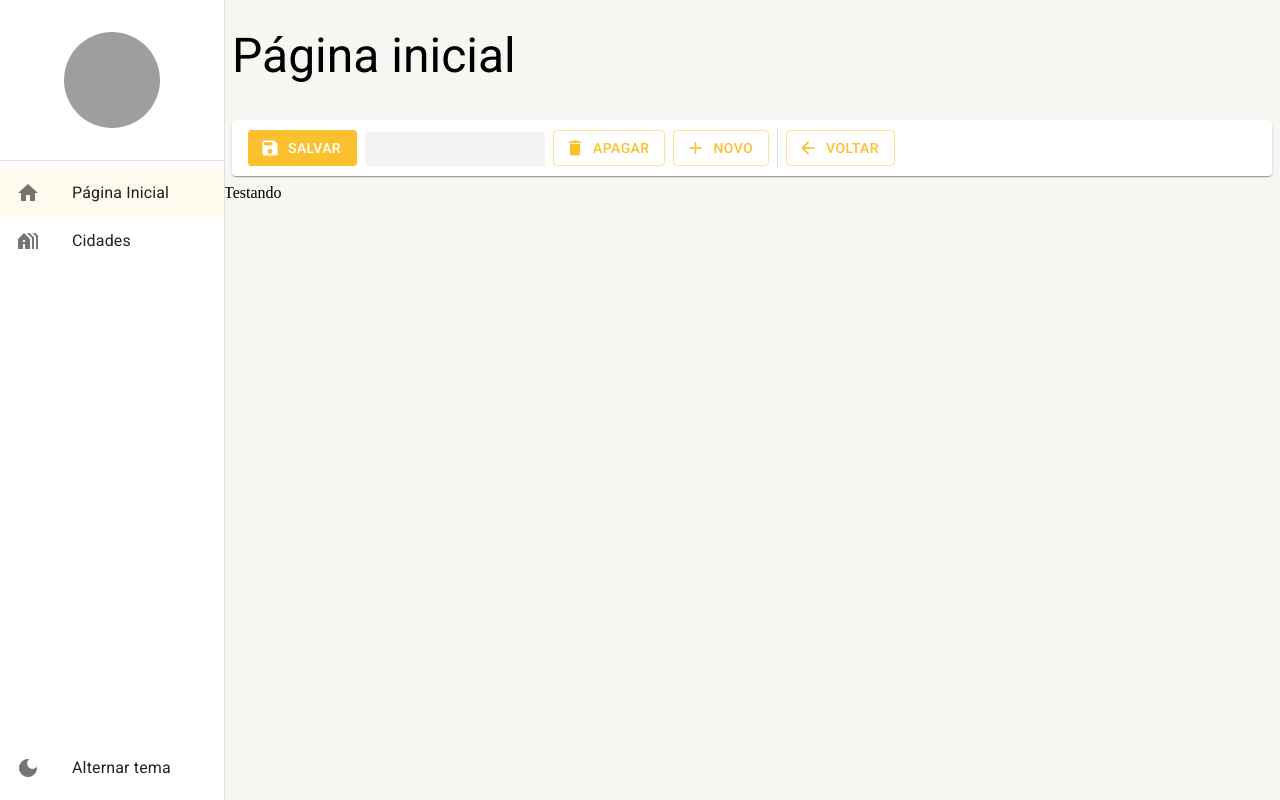
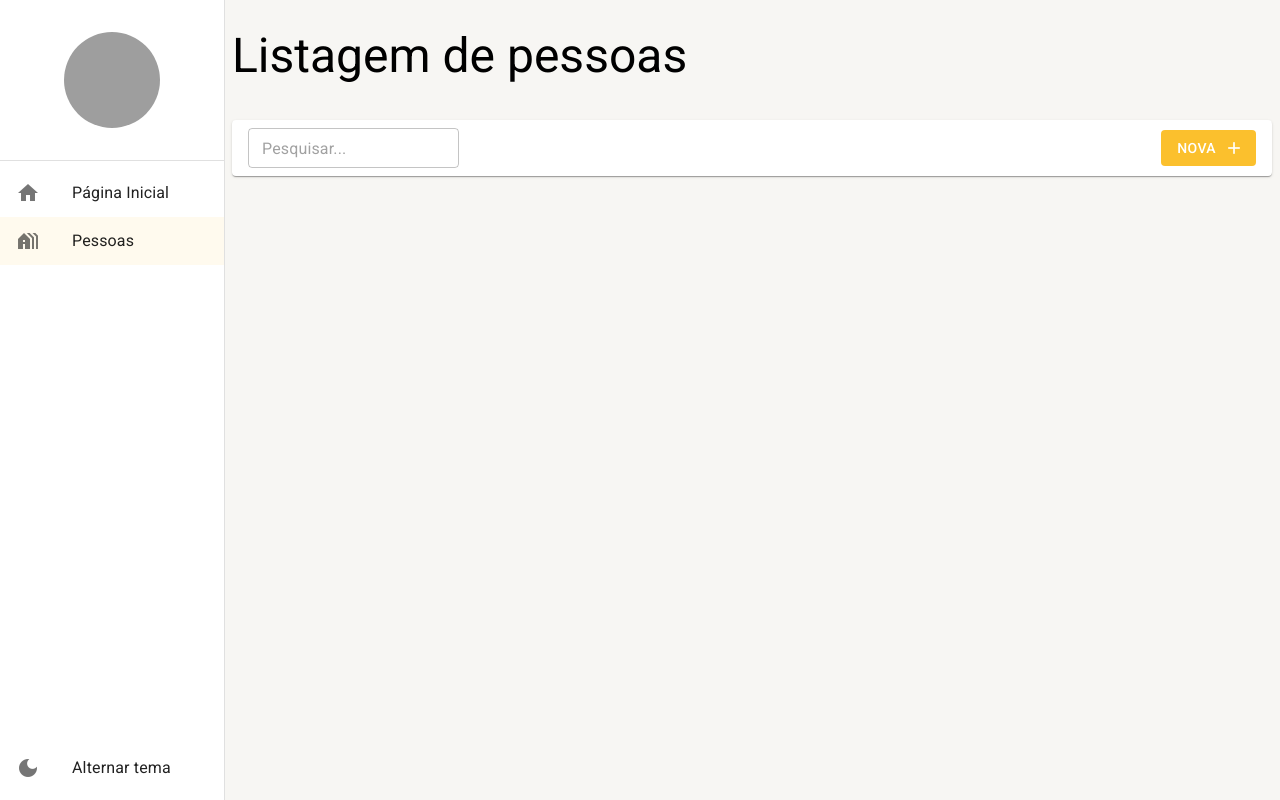
Before and after one commit to robsonbucci/youtube-react-mui-typescript, a React (Create React App) app: page /pessoas in a window 1280 px wide. Before the commit this address led to /pagina-inicial. Built offline with nearby package versions, Linux system fonts and the light colour scheme; grey boxes are pictures that could not be loaded.

Commit message:
refactor: listagem de cidades para listagem de pessoas

```diff
--- a/src/pages/index.ts
+++ b/src/pages/index.ts
@@ -1,2 +1,2 @@
+export * from './pessoas/ListagemDePessoas';
 export * from './dashboard/Dashboard';
-export * from './cidades/ListagemDeCidades';
--- a/src/pages/cidades/ListagemDeCidades.tsx
+++ b/src/pages/pessoas/ListagemDePessoas.tsx
@@ -3,16 +3,18 @@ import { LayoutBaseDePagina } from '../../shared/layouts';
 import { FerramentasDaListagem } from '../../shared/components';
 import { useSearchParams } from 'react-router-dom';
 
-export const ListagemDeCidades: React.FC = () => {
+export const ListagemDePessoas: React.FC = () => {
   const [searchParams, setSearchParams] = useSearchParams();
 
   const busca = React.useMemo(() => {
     return searchParams.get('busca') || '';
   }, [searchParams]);
 
+  // React.useEffect(() => {}, []);
+
   return (
     <LayoutBaseDePagina
-      titulo="Listagem de Cidades"
+      titulo="Listagem de pessoas"
       barraDeFerramentas={
         <FerramentasDaListagem
           mostrarInputBusca
--- a/src/routes/index.tsx
+++ b/src/routes/index.tsx
@@ -1,7 +1,7 @@
 import React from 'react';
 import { Navigate, Route, Routes } from 'react-router-dom';
 import { useDrawerContext } from '../shared/contexts';
-import { Dashboard, ListagemDeCidades } from '../pages';
+import { Dashboard, ListagemDePessoas } from '../pages';
 
 export const AppRoutes = () => {
   const { setDrawerOptions } = useDrawerContext();
@@ -14,19 +14,30 @@ export const AppRoutes = () => {
       },
       {
         icon: 'holiday_village',
-        path: '/cidades',
-        label: 'Cidades',
+        path: '/pessoas',
+        label: 'Pessoas',
       },
     ]);
   }, []);
 
   return (
     <Routes>
-      <Route path="/pagina-inicial" element={<Dashboard />} />
-      <Route path="/cidades" element={<ListagemDeCidades />} />
-      {/* <Route path="/cidades/detalhe/:id" element={<ListagemDeCidades />} /> */}
+      <Route
+        path="/pagina-inicial"
+        element={<Dashboard />}
+      />
 
-      <Route path="*" element={<Navigate to="/pagina-inicial" />} />
+      <Route
+        path="/pessoas"
+        element={<ListagemDePessoas />}
+      />
+
+      {/* <Route path="/pessoas/detalhe/:id" element={<ListagemDePessoas />} /> */}
+
+      <Route
+        path="*"
+        element={<Navigate to="/pagina-inicial" />}
+      />
     </Routes>
   );
 };
```
